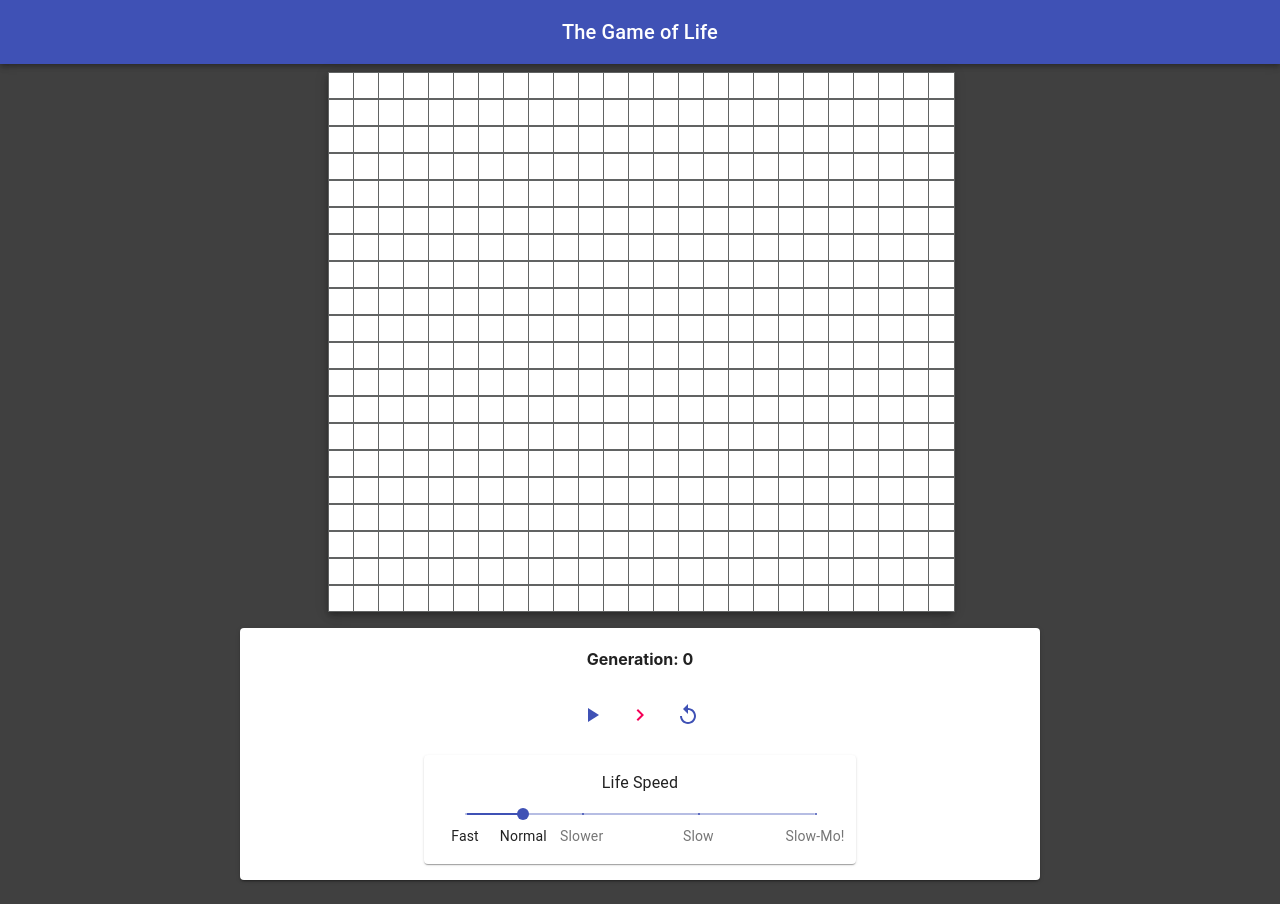
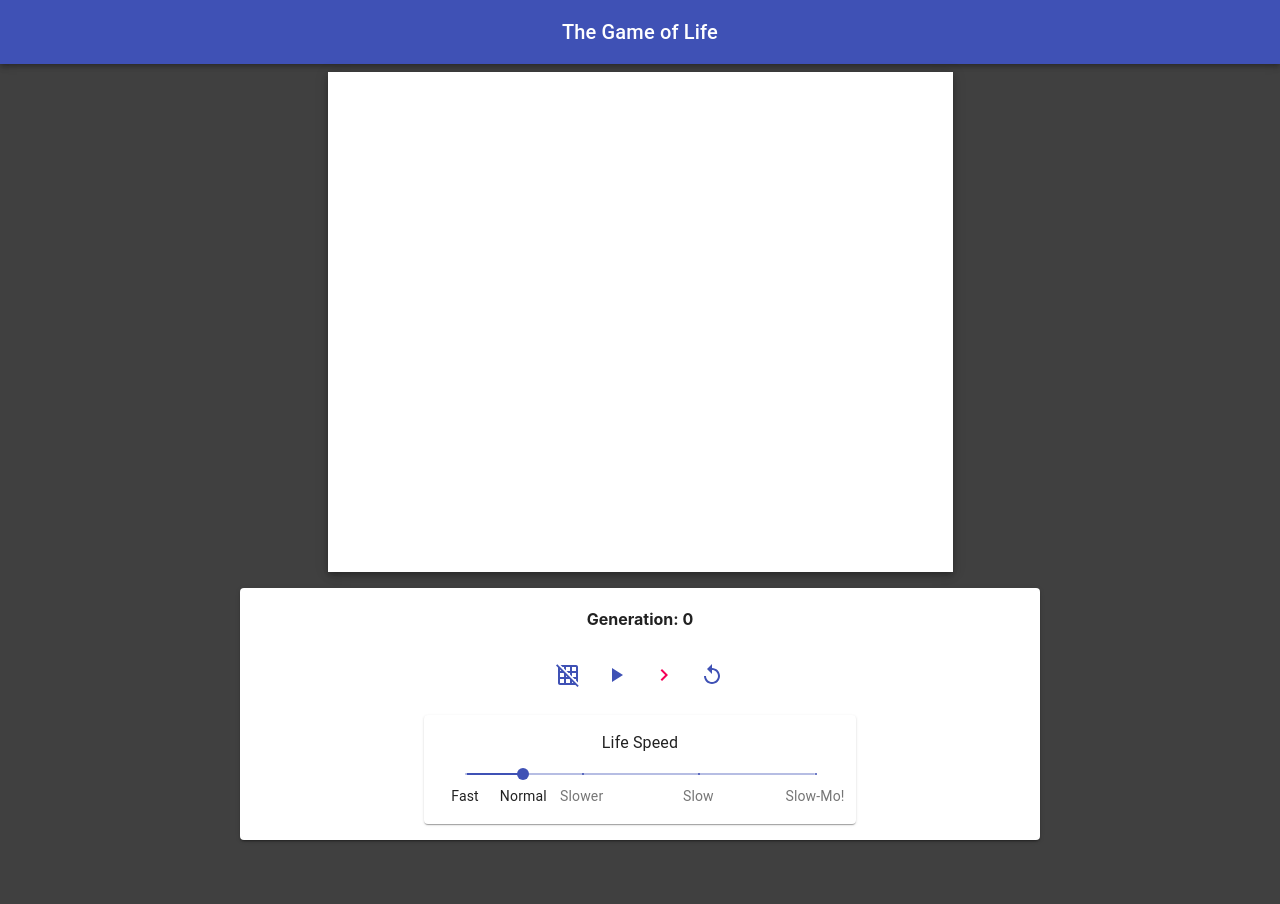
Before and after one commit to SyriiAdvent/game-of-life, a React (Create React App) app: page / in a window 1280 px wide. After the commit the page ends 864 px from the top, so only its background shows below. Built offline with nearby package versions, Linux system fonts and the light colour scheme.

Commit message:
Add grid on/off feature

```diff
--- a/src/components/controls/PlayerButton.tsx
+++ b/src/components/controls/PlayerButton.tsx
@@ -1,6 +1,6 @@
 import React from 'react'
 import { useRecoilState } from 'recoil'
-import { startGame, nextLife, resetGame, generationState } from '../../stateStore/atoms'
+import { startGame, nextLife, resetGame, generationState, gridStatus } from '../../stateStore/atoms'
 import IconButton from '@material-ui/core/IconButton';
 import Button from '@material-ui/core/Button';
 import PlayArrowIcon from '@material-ui/icons/PlayArrow';
@@ -8,13 +8,21 @@ import PauseIcon from '@material-ui/icons/Pause';
 import NavigateNextIcon from '@material-ui/icons/NavigateNext';
 import ReplayIcon from '@material-ui/icons/Replay';
 
+import GridOffIcon from '@material-ui/icons/GridOff';
+import GridOnIcon from '@material-ui/icons/GridOn';
+
 const PlayerButton = () => {
   const [liveGame, setLiveGame] = useRecoilState(startGame)
   const [generation, setGeneration] = useRecoilState(generationState);
   const [nextFrame, setNextFrame] = useRecoilState(nextLife)
   const [reset, setReset] = useRecoilState(resetGame)
+  const [showGrid, setShowGrid] = useRecoilState(gridStatus)
   return (
     <div>
+      <IconButton
+        color='primary'
+        onClick={() => setShowGrid(prev => !prev)}
+      >{showGrid ? <GridOnIcon /> : <GridOffIcon />}</IconButton>
       <IconButton
         color={!liveGame ? 'primary' : 'secondary'}
         onClick={() => setLiveGame(prev => !prev)}
--- a/src/components/gameOfLife/Node.tsx
+++ b/src/components/gameOfLife/Node.tsx
@@ -1,32 +1,34 @@
 import React, { useState } from 'react'
 import styled from 'styled-components'
-import { mouseStatus } from '../../stateStore/selecters'
+import { mouseStatus, showGrid } from '../../stateStore/selecters'
 import { useRecoilValue } from 'recoil'
 
 
 // you must type declare any passed in props with TS & Styled-Components
-const StyledNode = styled.div<{ status: number }>`
+const StyledNode = styled.div<{ status: number, border: boolean }>`
   display: flex;
   width: 25px;
   height: 25px;
   background-color: ${props => (props.status === 1 ? 'black' : 'white')};
-  border: solid #616363 1px;
+  border: ${props => props.border ? 'solid #E6E6E6 1px' : 'none'};
 
   &:hover {
     background-color: #27A9FF;
     transform: scale(1.25);
     transition-duration: 50;
   }
-  `;
+`;
 
 
 // How each grid Node will be represented
 const Node = (props: any) => {
   const mouseDown = useRecoilValue(mouseStatus)
+  const border = useRecoilValue(showGrid)
   const { isAlive: { status, r, c } } = props
 
   return (
     <StyledNode
+      border={border}
       status={status}
       onClick={() => {
         // sends back cordinates of node
--- a/src/stateStore/atoms.ts
+++ b/src/stateStore/atoms.ts
@@ -45,3 +45,8 @@ export const mouseDownState = atom({
   key: 'mouseDownState',
   default: false
 })
+
+export const gridStatus = atom({
+  key: 'gridStatus',
+  default: false
+})
--- a/src/stateStore/selecters.ts
+++ b/src/stateStore/selecters.ts
@@ -1,5 +1,5 @@
 import { selector } from 'recoil'
-import { generationState, animSpeed, mouseDownState } from './atoms'
+import { generationState, animSpeed, mouseDownState, gridStatus } from './atoms'
 
 export const currentGeneration = selector({
   key: 'currentGeneration',
@@ -24,3 +24,11 @@ export const mouseStatus = selector({
     return state
   },
 })
+
+export const showGrid = selector({
+  key: 'showGrid',
+  get: ({get}) => {
+    const state = get(gridStatus)
+    return state
+  },
+})
```
